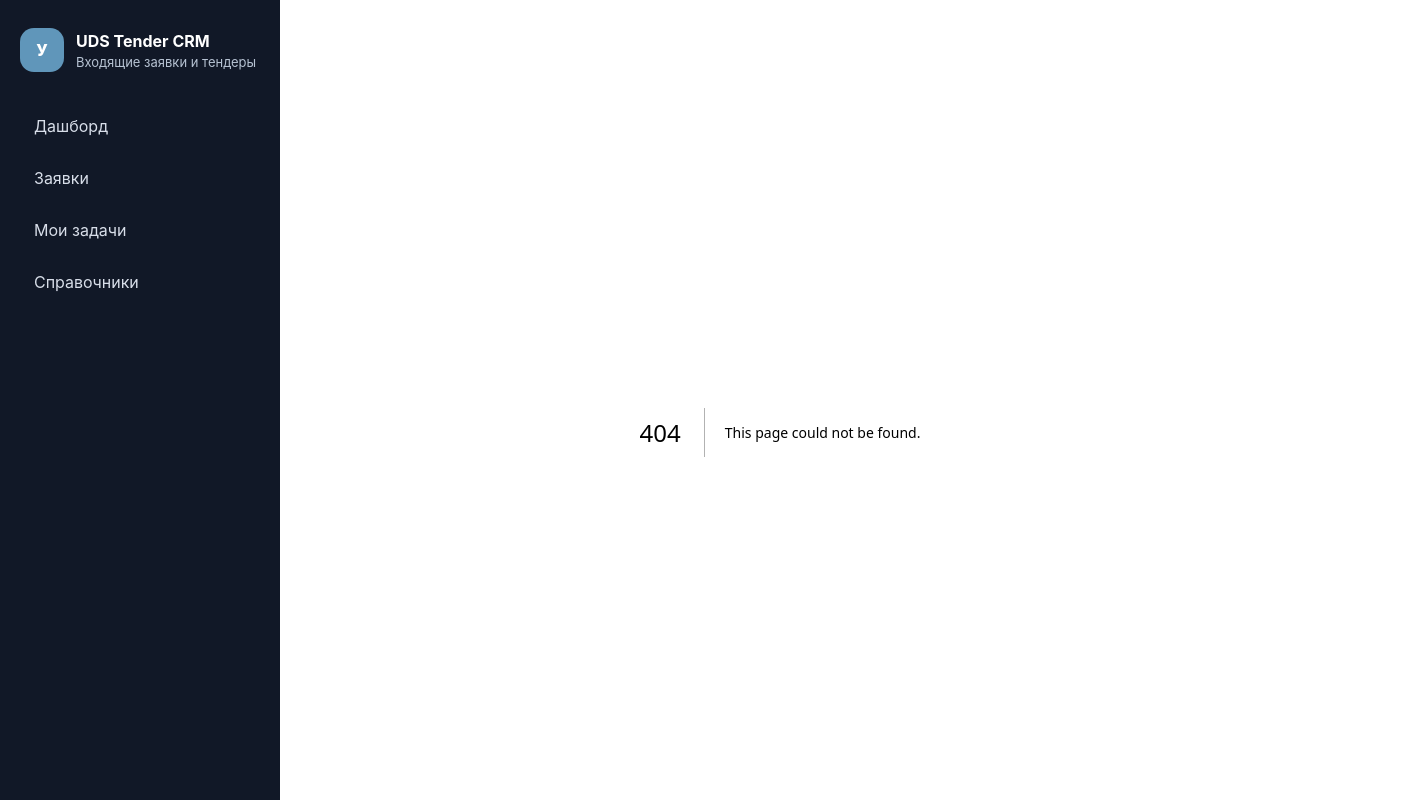
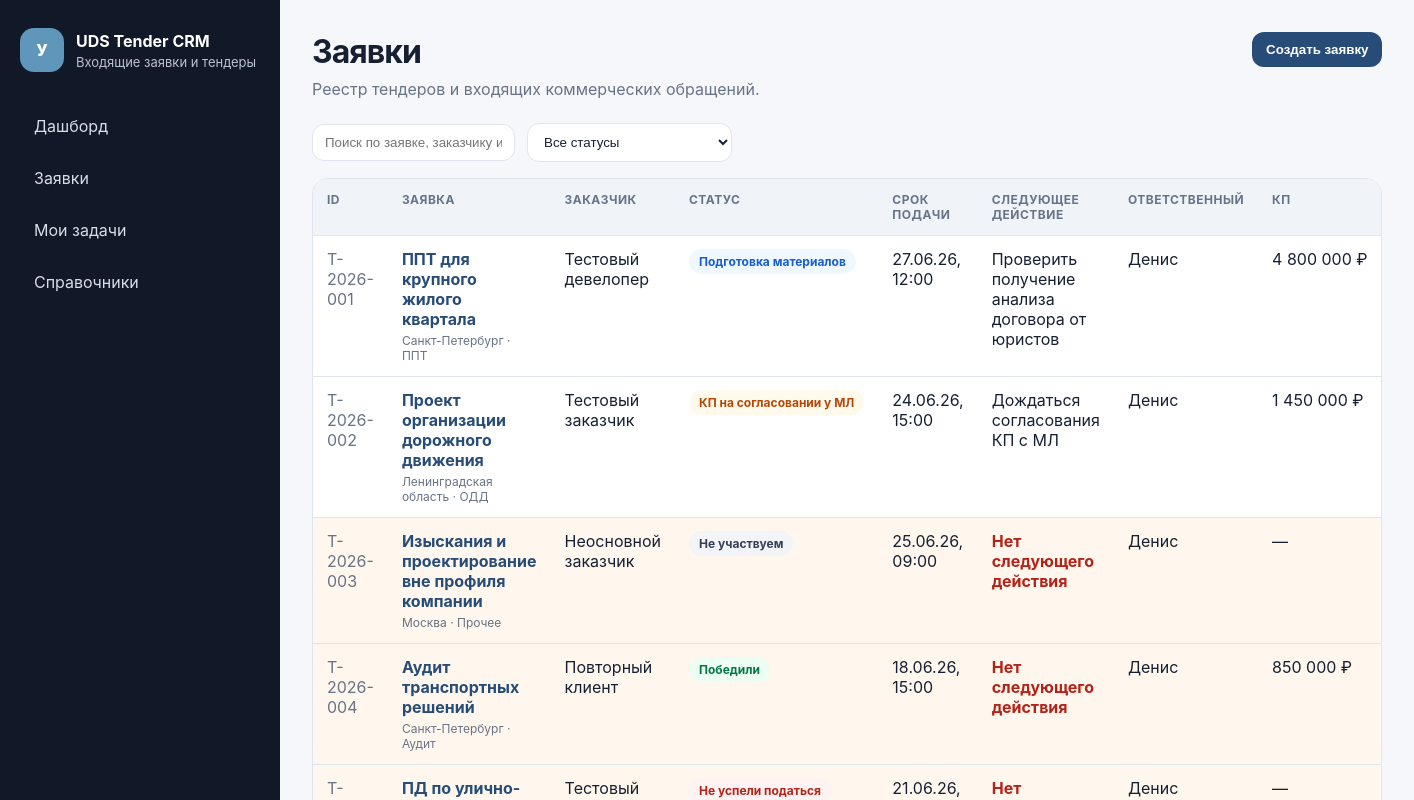
Before and after one commit to efimesupreme/uds-tender-crm, a Next.js app: page /requests in a window 1280 px wide. Before the commit this address had no page. Shown: the top 800 px of the page, 1414 px wide, since content can reach past the window. Built offline with nearby package versions, Linux system fonts and the light colour scheme.

Commit message:
Add requests registry page

```diff
--- /dev/null
+++ b/app/requests/page.tsx
@@ -0,0 +1,52 @@
+"use client";
+
+import { useMemo, useState } from "react";
+import { RequestTable } from "@/components/RequestTable";
+import { requests, tasks } from "@/lib/mock-data";
+
+export default function RequestsPage() {
+  const [query, setQuery] = useState("");
+  const [status, setStatus] = useState("all");
+
+  const filteredRequests = useMemo(() => {
+    return requests.filter((request) => {
+      const matchesQuery = `${request.title} ${request.customerName} ${request.region}`.toLowerCase().includes(query.toLowerCase());
+      const matchesStatus = status === "all" || request.currentStatus === status;
+      return matchesQuery && matchesStatus;
+    });
+  }, [query, status]);
+
+  return (
+    <>
+      <header className="pageHeader">
+        <div>
+          <h1>Заявки</h1>
+          <p>Реестр тендеров и входящих коммерческих обращений.</p>
+        </div>
+        <button className="button">Создать заявку</button>
+      </header>
+
+      <div className="filterBar">
+        <input
+          className="input"
+          placeholder="Поиск по заявке, заказчику или региону"
+          value={query}
+          onChange={(event) => setQuery(event.target.value)}
+        />
+        <select className="select" value={status} onChange={(event) => setStatus(event.target.value)}>
+          <option value="all">Все статусы</option>
+          <option value="new">Новая заявка</option>
+          <option value="participation_decision">На решении об участии</option>
+          <option value="materials_preparation">Подготовка материалов</option>
+          <option value="owner_approval">КП на согласовании у МЛ</option>
+          <option value="not_participating">Не участвуем</option>
+          <option value="won">Победили</option>
+          <option value="lost">Проиграли</option>
+          <option value="missed_deadline">Не успели податься</option>
+        </select>
+      </div>
+
+      <RequestTable requests={filteredRequests} tasks={tasks} />
+    </>
+  );
+}
```
